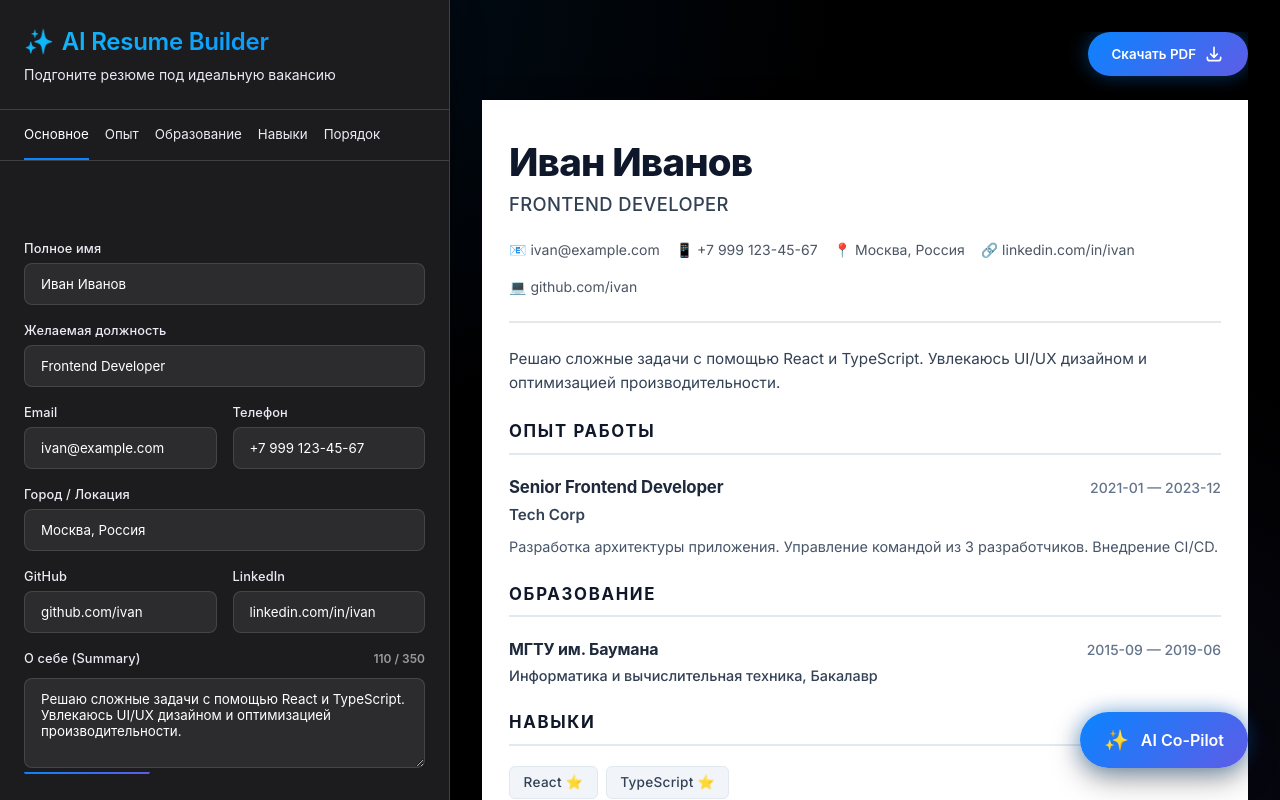
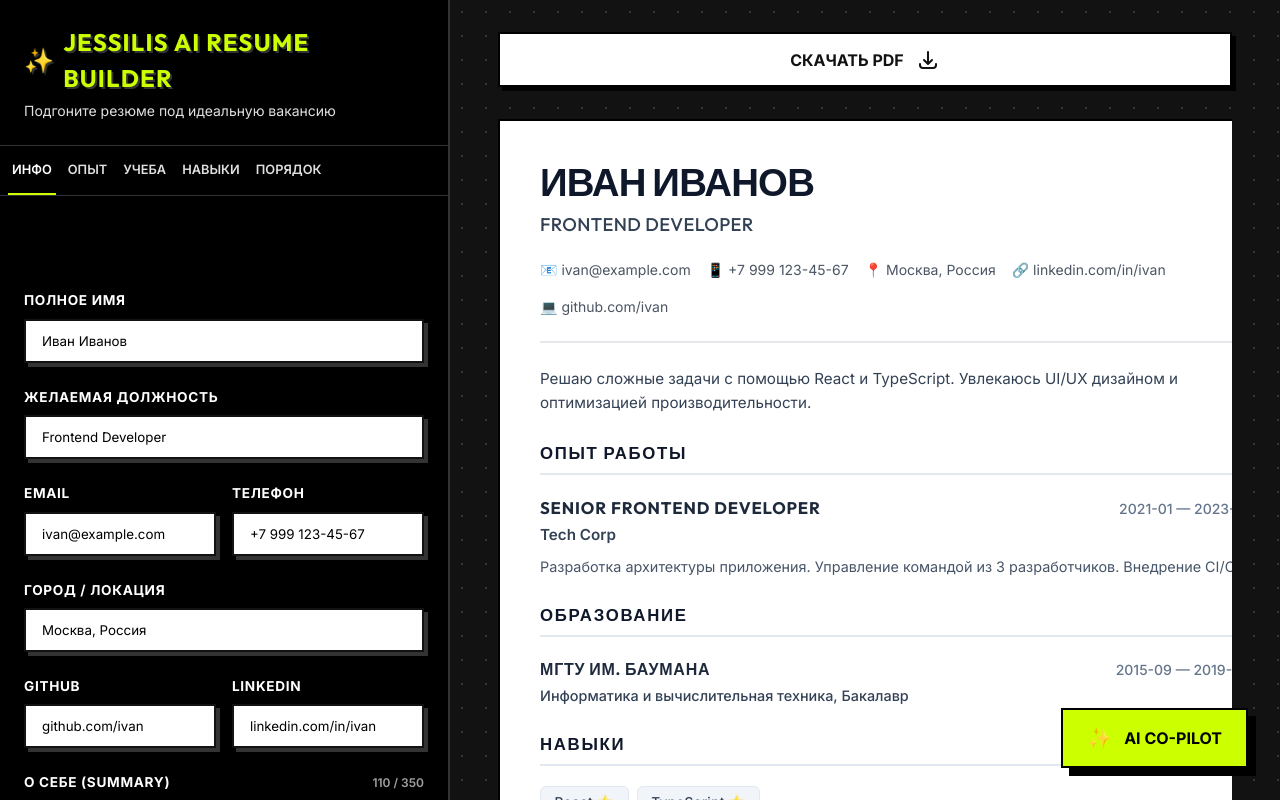
Before and after one commit to JessicaVadimovna/ATS, a React (Vite) app: page / in a window 1280 px wide. Built offline with nearby package versions, Linux system fonts and the light colour scheme.

Commit message:
feat: complete neo-brutalism UI overhaul

```diff
--- a/index.html
+++ b/index.html
@@ -4,7 +4,7 @@
     <meta charset="UTF-8" />
     <link rel="icon" type="image/svg+xml" href="/vite.svg" />
     <meta name="viewport" content="width=device-width, initial-scale=1.0" />
-    <title>ats</title>
+    <title>JessiLis AI Resume Builder</title>
   </head>
   <body>
     <div id="root"></div>
--- a/src/App.tsx
+++ b/src/App.tsx
@@ -17,7 +17,7 @@ function App() {
       <aside className="sidebar">
         <div style={{ padding: '1.5rem', borderBottom: '1px solid var(--border-color)' }}>
           <h1 className="accent-gradient-text" style={{ fontSize: '1.5rem', display: 'flex', alignItems: 'center', gap: '0.5rem' }}>
-            <span role="img" aria-label="sparkles">✨</span> AI Resume Builder
+            <span role="img" aria-label="sparkles">✨</span> JessiLis AI Resume Builder
           </h1>
           <p style={{ color: 'var(--text-secondary)', fontSize: '0.875rem', marginTop: '0.25rem', display: 'flex', alignItems: 'center', gap: '0.5rem' }}>
             Подгоните резюме под идеальную вакансию
--- a/src/components/Editor/Editor.tsx
+++ b/src/components/Editor/Editor.tsx
@@ -10,9 +10,9 @@ const Editor: React.FC = () => {
     const [activeTab, setActiveTab] = useState<'personal' | 'experience' | 'education' | 'skills' | 'sections'>('personal');
 
     const tabs = [
-        { id: 'personal', label: 'Основное' },
+        { id: 'personal', label: 'Инфо' },
         { id: 'experience', label: 'Опыт' },
-        { id: 'education', label: 'Образование' },
+        { id: 'education', label: 'Учеба' },
         { id: 'skills', label: 'Навыки' },
         { id: 'sections', label: 'Порядок' },
     ] as const;
@@ -23,8 +23,8 @@ const Editor: React.FC = () => {
             <div style={{
                 display: 'flex',
                 borderBottom: '1px solid var(--border-color)',
-                padding: '0 1.5rem',
-                gap: '1rem',
+                padding: '0 0.5rem',
+                gap: '0.5rem',
                 overflowX: 'auto',
                 scrollbarWidth: 'none' /* Firefox */
             }}>
@@ -33,10 +33,14 @@ const Editor: React.FC = () => {
                         key={tab.id}
                         onClick={() => setActiveTab(tab.id as typeof activeTab)}
                         style={{
-                            padding: '1rem 0',
+                            background: 'transparent',
+                            border: 'none',
                             borderBottom: activeTab === tab.id ? '2px solid var(--accent-primary)' : '2px solid transparent',
+                            padding: '1rem 0.25rem',
                             color: activeTab === tab.id ? 'var(--text-primary)' : 'var(--text-secondary)',
-                            whiteSpace: 'nowrap'
+                            whiteSpace: 'nowrap',
+                            fontSize: '0.8rem',
+                            boxShadow: 'none'
                         }}
                     >
                         {tab.label}
--- a/src/components/Editor/PersonalInfoForm.tsx
+++ b/src/components/Editor/PersonalInfoForm.tsx
@@ -63,17 +63,20 @@ const PersonalInfoForm: React.FC = () => {
                 animate={{ opacity: activeTip ? 1 : 0, y: activeTip ? 0 : -6 }}
                 transition={{ duration: 0.2 }}
                 style={{
-                    background: 'linear-gradient(135deg, rgba(99,102,241,0.12), rgba(139,92,246,0.08))',
-                    border: '1px solid rgba(99,102,241,0.25)',
-                    borderRadius: 'var(--radius-md)',
+                    background: 'var(--bg-secondary)',
+                    border: '2px solid var(--accent-primary)',
                     padding: '0.6rem 0.9rem',
                     fontSize: '0.8rem',
-                    color: 'var(--text-secondary)',
+                    fontWeight: 800,
+                    textTransform: 'uppercase',
+                    color: 'var(--text-primary)',
                     display: 'flex',
                     alignItems: 'center',
                     gap: '0.5rem',
                     minHeight: '2.4rem',
                     pointerEvents: 'none',
+                    boxShadow: '4px 4px 0px var(--accent-primary)',
+                    marginBottom: '1rem'
                 }}
             >
                 {activeTip && <><span>{activeTip.icon}</span><span>{activeTip.hint}</span></>}
@@ -181,8 +184,8 @@ const PersonalInfoForm: React.FC = () => {
                         width: `${Math.min(summaryRatio * 100, 100)}%`,
                         background: summaryRatio > 0.9
                             ? '#f87171'
-                            : 'linear-gradient(90deg, var(--accent-primary), var(--accent-secondary))',
-                        borderRadius: '0 0 var(--radius-sm) var(--radius-sm)',
+                            : 'var(--accent-primary)',
+                        borderRadius: '0',
                         transition: 'width 0.3s ease, background 0.3s ease',
                     }} />
                 </div>
--- a/src/components/Preview/Preview.tsx
+++ b/src/components/Preview/Preview.tsx
@@ -14,17 +14,30 @@ const Preview: React.FC = () => {
     useEffect(() => {
         const updateScale = () => {
             if (containerRef.current) {
-                const width = containerRef.current.offsetWidth;
-                // 794px is A4 width. We leave ~40px total padding.
-                if (width < 834) {
-                    setScale((width - 40) / 794);
+                const containerWidth = containerRef.current.offsetWidth;
+
+                // On mobile, the container might report 0 initially if inside a drawer,
+                // so we fallback to window.innerWidth with some padding.
+                const width = containerWidth > 0 ? containerWidth : (window.innerWidth - 32);
+
+                // 794px is the exact A4 width used by html2pdf and the container.
+                const padding = 32; // 16px padding on each side
+                const availableWidth = width - padding;
+
+                if (availableWidth < 794) {
+                    const newScale = Math.max(0.1, availableWidth / 794);
+                    setScale(newScale);
                 } else {
                     setScale(1);
                 }
             }
         };
 
+        // Запускаем сразу и после небольшой задержки (для Framer Motion)
         updateScale();
+        setTimeout(updateScale, 100);
+        setTimeout(updateScale, 300);
+
         window.addEventListener('resize', updateScale);
         return () => window.removeEventListener('resize', updateScale);
     }, []);
@@ -49,36 +62,47 @@ const Preview: React.FC = () => {
     };
 
     return (
-        <div ref={containerRef} style={{ display: 'flex', flexDirection: 'column', alignItems: 'center', width: '100%', overflowX: 'hidden', gap: '1.5rem' }}>
+        <div ref={containerRef} style={{ display: 'flex', flexDirection: 'column', alignItems: 'center', width: '100%', overflowX: 'hidden', paddingBottom: '2rem', gap: '1rem' }}>
 
             {/* Toolbar */}
             <div style={{
                 display: 'flex',
-                justifyContent: 'flex-end',
+                justifyContent: 'center',
                 width: '100%',
+                padding: '0 1rem',
                 maxWidth: '794px'
             }}>
                 <button
-                    onClick={handleExportPDF}
+                    onClick={(e) => {
+                        e.preventDefault();
+                        handleExportPDF();
+                    }}
                     disabled={isExporting}
                     style={{
-                        background: 'linear-gradient(135deg, var(--accent-primary) 0%, var(--accent-secondary) 100%)',
-                        color: 'white',
-                        padding: '0.75rem 1.5rem',
-                        borderRadius: 'var(--radius-full)',
-                        fontWeight: 600,
+                        background: 'var(--text-primary)',
+                        color: 'var(--bg-primary)',
+                        border: '2px solid var(--text-inverted)',
+                        padding: '0.85rem 2rem',
+                        fontWeight: 800,
+                        textTransform: 'uppercase',
                         display: 'flex',
                         alignItems: 'center',
-                        gap: '0.5rem',
-                        boxShadow: 'var(--shadow-glow)',
+                        justifyContent: 'center',
+                        gap: '0.75rem',
+                        width: '100%',
+                        boxShadow: '4px 4px 0px rgba(0,0,0,1)',
                         opacity: isExporting ? 0.7 : 1,
-                        transition: 'all var(--transition-normal)'
+                        transition: 'transform 0.1s, box-shadow 0.1s',
+                        cursor: 'pointer',
+                        fontSize: '1rem'
                     }}
-                    onMouseOver={e => e.currentTarget.style.transform = 'translateY(-2px)'}
-                    onMouseOut={e => e.currentTarget.style.transform = 'translateY(0)'}
+                    onMouseOver={e => { e.currentTarget.style.transform = 'translate(-2px, -2px)'; e.currentTarget.style.boxShadow = '6px 6px 0px rgba(0,0,0,1)'; }}
+                    onMouseOut={e => { e.currentTarget.style.transform = 'translate(0, 0)'; e.currentTarget.style.boxShadow = '4px 4px 0px rgba(0,0,0,1)'; }}
+                    onMouseDown={e => { e.currentTarget.style.transform = 'translate(4px, 4px)'; e.currentTarget.style.boxShadow = 'none'; }}
+                    onMouseUp={e => { e.currentTarget.style.transform = 'translate(-2px, -2px)'; e.currentTarget.style.boxShadow = '6px 6px 0px rgba(0,0,0,1)'; }}
                 >
                     {isExporting ? 'Экспорт...' : 'Скачать PDF'}
-                    <svg width="20" height="20" viewBox="0 0 24 24" fill="none" xmlns="http://www.w3.org/2000/svg">
+                    <svg width="24" height="24" viewBox="0 0 24 24" fill="none" xmlns="http://www.w3.org/2000/svg">
                         <path d="M4 16V17C4 18.6569 5.34315 20 7 20H17C18.6569 20 20 18.6569 20 17V16M16 12L12 16M12 16L8 12M12 16V4" stroke="currentColor" strokeWidth="2" strokeLinecap="round" strokeLinejoin="round" />
                     </svg>
                 </button>
@@ -86,29 +110,26 @@ const Preview: React.FC = () => {
 
             {/* A4 Container Scaler */}
             <div style={{
-                width: '100%',
-                maxWidth: '794px',
-                height: `${1123 * scale}px`, // Reserve exact scaled height so layout doesn't jump
+                width: `${Math.floor(794 * scale)}px`, /* Force container to be EXACTLY the scaled size to prevent flex overflow */
+                height: `${Math.ceil(1123 * scale)}px`,
                 position: 'relative',
-                display: 'flex',
-                justifyContent: 'center',
-                transformOrigin: 'top center',
+                overflow: 'hidden', /* Try hiding overflowing box shadows that cause scrollbars */
+                marginTop: '1rem',
             }}>
                 <motion.div
                     initial={{ opacity: 0, y: 20 }}
                     animate={{ opacity: 1, y: 0 }}
                     transition={{ duration: 0.5, delay: 0.2 }}
-                    className="glass-panel"
                     style={{
                         width: '794px',
-                        height: '1123px', // Exact A4 dimensions mapped 1:1 to mm
+                        height: '1123px', // Exact A4 dimensions
                         backgroundColor: '#fff',
-                        overflow: 'hidden',
-                        boxShadow: 'var(--shadow-md)',
+                        border: '2px solid #000',
                         position: 'absolute',
                         top: 0,
-                        transformOrigin: 'top center',
-                        transform: `scale(${scale})`, // Perfectly scale down for mobile
+                        left: 0,
+                        transformOrigin: 'top left', // Safe transform origin
+                        transform: `scale(${scale})`, // Perfectly scale down
                     }}
                 >
                     <div ref={resumeRef} style={{ width: '100%', height: '100%' }}>
--- a/src/index.css
+++ b/src/index.css
@@ -1,47 +1,51 @@
 @import url('https://fonts.googleapis.com/css2?family=Inter:wght@300;400;500;600;700&family=Outfit:wght@400;500;600;700&display=swap');
 
 :root {
-  /* Apple Dark Mode Premium Theme */
-  --bg-primary: #000000;
-  --bg-secondary: #1c1c1e;
-  --bg-panel: rgba(28, 28, 30, 0.7);
-  --bg-input: #2c2c2e;
+  /* Neo-Brutalism Dark Theme */
+  --bg-primary: #121212;
+  --bg-secondary: #000000;
+  --bg-panel: #ffffff;
+  --bg-input: #ffffff;
 
+  /* Inverted text for brutalist light sections */
   --text-primary: #ffffff;
-  --text-secondary: #ebebf5;
-  --text-muted: rgba(235, 235, 245, 0.6);
+  --text-secondary: #e0e0e0;
+  --text-muted: #a0a0a0;
+  --text-inverted: #000000;
 
-  --accent-primary: #0a84ff;
-  /* Apple Blue */
-  --accent-secondary: #5e5ce6;
-  /* Apple Indigo */
-  --accent-glow: rgba(10, 132, 255, 0.4);
+  /* Accent: electric green/yellow for high contrast */
+  --accent-primary: #ccff00;
+  --accent-secondary: #00e5ff;
 
-  --border-color: rgba(84, 84, 88, 0.65);
-  --border-focus: #0a84ff;
+  --border-color: #333333;
+  --border-focus: var(--accent-primary);
 
   --success: #32d74b;
-  --warning: #ffd60a;
-  --danger: #ff453a;
+  --warning: #ffaa00;
+  --danger: #ff3333;
 
-  --radius-sm: 8px;
-  --radius-md: 14px;
-  /* iOS standard */
-  --radius-lg: 22px;
-  --radius-full: 9999px;
+  /* Brutalism: No rounded corners */
+  --radius-sm: 0px;
+  --radius-md: 0px;
+  --radius-lg: 0px;
+  --radius-full: 0px;
 
-  --shadow-sm: 0 4px 12px rgba(0, 0, 0, 0.2);
-  --shadow-md: 0 10px 30px rgba(0, 0, 0, 0.4);
-  --shadow-glow: 0 0 20px var(--accent-glow);
+  /* Brutalism: Solid offset shadows instead of blurs */
+  --border-width: 2px;
+  --shadow-sm: 4px 4px 0px rgba(255, 255, 255, 0.1);
+  --shadow-md: 8px 8px 0px rgba(0, 0, 0, 1);
+  --shadow-glow: 4px 4px 0px var(--accent-primary);
+  --shadow-hover: 2px 2px 0px var(--accent-primary);
 
-  --glass-bg: rgba(28, 28, 30, 0.65);
-  --glass-border: rgba(255, 255, 255, 0.1);
-  --glass-blur: blur(20px);
-  --glass-saturate: saturate(180%);
+  /* Glass is gone, replaced with solid structural blocks */
+  --glass-bg: var(--bg-secondary);
+  --glass-border: var(--border-color);
+  --glass-blur: none;
+  --glass-saturate: none;
 
-  --transition-fast: 0.2s cubic-bezier(0.25, 1, 0.5, 1);
-  --transition-normal: 0.4s cubic-bezier(0.25, 1, 0.5, 1);
-  --transition-slow: 0.6s cubic-bezier(0.25, 1, 0.5, 1);
+  --transition-fast: 0.15s ease-in-out;
+  --transition-normal: 0.25s ease-in-out;
+  --transition-slow: 0.4s ease-in-out;
 }
 
 * {
@@ -51,11 +55,8 @@
 }
 
 body {
-  font-family: -apple-system, BlinkMacSystemFont, 'Inter', 'SF Pro Text', 'San Francisco', sans-serif;
+  font-family: 'Inter', sans-serif;
   background-color: var(--bg-primary);
-  background-image:
-    radial-gradient(ellipse at 20% 0%, rgba(10, 132, 255, 0.1), transparent 40%),
-    radial-gradient(ellipse at 80% 100%, rgba(94, 92, 230, 0.1), transparent 40%);
   color: var(--text-primary);
   line-height: 1.5;
   -webkit-font-smoothing: antialiased;
@@ -70,32 +71,39 @@ h3,
 h4,
 h5,
 h6 {
-  font-family: -apple-system, BlinkMacSystemFont, 'SF Pro Display', 'Outfit', sans-serif;
-  font-weight: 600;
-  letter-spacing: -0.01em;
+  font-family: 'Outfit', sans-serif;
+  font-weight: 700;
+  text-transform: uppercase;
+  letter-spacing: 0.05em;
 }
 
 button {
   cursor: pointer;
-  border: none;
-  background: none;
+  border: var(--border-width) solid var(--text-primary);
+  background: var(--bg-secondary);
   font-family: inherit;
-  color: inherit;
+  color: var(--text-primary);
+  font-weight: 600;
+  text-transform: uppercase;
+  transition: all var(--transition-fast);
+}
+
+button:active {
+  transform: translate(2px, 2px) !important;
+  box-shadow: none !important;
 }
 
 input,
 textarea,
 select {
   font-family: inherit;
-  color: inherit;
+  color: var(--text-inverted);
   background: var(--bg-input);
-  border: 1.5px solid var(--border-color);
+  border: var(--border-width) solid var(--bg-primary);
   border-radius: var(--radius-sm);
   padding: 0.75rem 1rem;
-  transition:
-    border-color var(--transition-fast),
-    box-shadow var(--transition-fast),
-    background var(--transition-fast);
+  box-shadow: 4px 4px 0px rgba(255, 255, 255, 0.2);
+  transition: all var(--transition-fast);
   outline: none;
   width: 100%;
 }
@@ -103,8 +111,8 @@ select {
 input:focus,
 textarea:focus {
   border-color: var(--border-focus);
-  box-shadow: 0 0 0 3px rgba(10, 132, 255, 0.15);
-  background: rgba(44, 44, 46, 0.95);
+  background: #ffffff;
+  box-shadow: 4px 4px 0px var(--accent-primary);
 }
 
 textarea {
@@ -116,58 +124,61 @@ textarea {
 .form-field {
   display: flex;
   flex-direction: column;
-  gap: 0.3rem;
+  gap: 0.5rem;
+  margin-bottom: 0.5rem;
 }
 
 .form-field label {
   display: block;
-  font-size: 0.8rem;
-  font-weight: 500;
-  color: var(--text-secondary);
-  letter-spacing: 0.01em;
+  font-size: 0.85rem;
+  font-weight: 700;
+  text-transform: uppercase;
+  color: var(--text-primary);
+  letter-spacing: 0.05em;
 }
 
 /* Custom Scrollbar */
 ::-webkit-scrollbar {
-  width: 8px;
-  height: 8px;
+  width: 12px;
+  height: 12px;
 }
 
 ::-webkit-scrollbar-track {
-  background: transparent;
+  background: var(--bg-primary);
+  border-left: var(--border-width) solid var(--border-color);
 }
 
 ::-webkit-scrollbar-thumb {
-  background: rgba(255, 255, 255, 0.1);
-  border-radius: var(--radius-full);
+  background: var(--text-primary);
+  border: var(--border-width) solid var(--bg-primary);
 }
 
 ::-webkit-scrollbar-thumb:hover {
-  background: rgba(255, 255, 255, 0.2);
+  background: var(--accent-primary);
 }
 
 /* Utilities */
 .glass-panel {
-  background: var(--glass-bg);
-  backdrop-filter: var(--glass-blur) var(--glass-saturate);
-  -webkit-backdrop-filter: var(--glass-blur) var(--glass-saturate);
-  border: 0.5px solid var(--glass-border);
-  border-radius: var(--radius-md);
-  box-shadow: 0 8px 32px rgba(0, 0, 0, 0.3);
+  background: var(--bg-secondary);
+  border: var(--border-width) solid var(--border-color);
+  box-shadow: var(--shadow-md);
 }
 
 .gradient-text {
-  background: linear-gradient(135deg, #ffffff 0%, #ebebf5 100%);
-  -webkit-background-clip: text;
-  -webkit-text-fill-color: transparent;
-  background-clip: text;
+  color: var(--text-primary);
+  background: none;
+  -webkit-background-clip: unset;
+  -webkit-text-fill-color: unset;
+  background-clip: unset;
 }
 
 .accent-gradient-text {
-  background: linear-gradient(135deg, #10bbfa 0%, var(--accent-primary) 100%);
-  -webkit-background-clip: text;
-  -webkit-text-fill-color: transparent;
-  background-clip: text;
+  color: var(--accent-primary);
+  text-shadow: 2px 2px 0px var(--border-color);
+  background: none;
+  -webkit-background-clip: unset;
+  -webkit-text-fill-color: unset;
+  background-clip: unset;
 }
 
 .app-container {
@@ -181,12 +192,11 @@ textarea {
   width: 450px;
   min-width: 450px;
   height: 100%;
-  border-right: 1px solid var(--border-color);
+  border-right: var(--border-width) solid var(--border-color);
   background: var(--bg-secondary);
   display: flex;
   flex-direction: column;
   z-index: 10;
-  box-shadow: var(--shadow-md);
 }
 
 .preview-area {
@@ -198,6 +208,8 @@ textarea {
   justify-content: center;
   align-items: flex-start;
   position: relative;
+  background-image: radial-gradient(var(--border-color) 1px, transparent 1px);
+  background-size: 24px 24px;
 }
 
 /* AI Co-Pilot Components */
@@ -210,15 +222,21 @@ textarea {
   align-items: center;
   gap: 0.75rem;
   padding: 1rem 1.5rem;
-  background: linear-gradient(135deg, var(--accent-primary) 0%, var(--accent-secondary) 100%);
-  color: white;
-  border-radius: var(--radius-full);
-  font-weight: 600;
+  background: var(--accent-primary);
+  color: #000000;
+  border: var(--border-width) solid #000000;
+  font-weight: 800;
   font-size: 1rem;
-  box-shadow: var(--shadow-md), var(--shadow-glow);
+  text-transform: uppercase;
+  box-shadow: var(--shadow-md);
   cursor: pointer;
   outline: none;
-  border: none;
+  transition: transform 0.1s, box-shadow 0.1s;
+}
+
+.ai-fab:active {
+  transform: translate(4px, 4px) !important;
+  box-shadow: none !important;
 }
 
 .ai-fab-icon {
@@ -231,9 +249,7 @@ textarea {
   left: 0;
   right: 0;
   bottom: 0;
-  background: rgba(0, 0, 0, 0.4);
-  backdrop-filter: blur(4px);
-  -webkit-backdrop-filter: blur(4px);
+  background: rgba(0, 0, 0, 0.8);
   z-index: 150;
 }
 
@@ -244,38 +260,39 @@ textarea {
   bottom: 0;
   width: 450px;
   max-width: 100vw;
-  background: var(--bg-secondary);
+  background: var(--bg-primary);
   z-index: 200;
   display: flex;
   flex-direction: column;
-  box-shadow: -10px 0 40px rgba(0, 0, 0, 0.6);
-  border-left: 1px solid var(--border-color);
+  border-left: var(--border-width) solid var(--border-color);
+  box-shadow: -8px 0 0 rgba(0, 0, 0, 1);
 }
 
 .ai-drawer-header {
   padding: 1.5rem;
-  border-bottom: 1px solid var(--border-color);
+  border-bottom: var(--border-width) solid var(--border-color);
+  background: var(--bg-secondary);
   display: flex;
   justify-content: space-between;
   align-items: flex-start;
 }
 
 .ai-drawer-close {
-  background: rgba(255, 255, 255, 0.1);
-  border-radius: 50%;
-  width: 32px;
-  height: 32px;
+  background: var(--bg-primary);
+  border: var(--border-width) solid var(--border-color);
+  width: 36px;
+  height: 36px;
   display: flex;
   align-items: center;
   justify-content: center;
-  color: var(--text-secondary);
+  color: var(--text-primary);
   transition: all var(--transition-fast);
+  box-shadow: var(--shadow-sm);
 }
 
-.ai-drawer-close:hover {
-  background: rgba(255, 255, 255, 0.2);
-  color: var(--text-primary);
-  transform: scale(1.1);
+.ai-drawer-close:active {
+  transform: translate(2px, 2px);
+  box-shadow: none;
 }
 
 .ai-drawer-content {
@@ -304,7 +321,7 @@ textarea {
 
   .ai-fab {
     bottom: 5.5rem;
-    right: 1rem;
+    right: 1.5rem;
     padding: 0.85rem 1.25rem;
     font-size: 0.95rem;
   }
@@ -314,7 +331,7 @@ textarea {
 .mobile-bottom-bar {
   display: none;
   padding: 0.75rem 1rem;
-  border-top: 1px solid var(--border-color);
+  border-top: var(--border-width) solid var(--border-color);
   background: var(--bg-secondary);
 }
 
@@ -324,24 +341,27 @@ textarea {
   align-items: center;
   justify-content: center;
   gap: 0.6rem;
-  padding: 0.75rem 1.25rem;
-  background: linear-gradient(135deg, var(--accent-primary) 0%, var(--accent-secondary) 100%);
-  color: white;
-  border-radius: var(--radius-full);
-  font-weight: 600;
+  padding: 0.85rem 1.25rem;
+  background: var(--text-primary);
+  color: var(--bg-primary);
+  border: var(--border-width) solid var(--text-inverted);
+  font-weight: 800;
   font-size: 0.95rem;
-  box-shadow: var(--shadow-glow);
+  text-transform: uppercase;
+  box-shadow: var(--shadow-sm);
   cursor: pointer;
-  border: none;
   outline: none;
+}
+
+.mobile-preview-toggle:active {
+  transform: translate(2px, 2px);
+  box-shadow: none;
 }
 
 .mobile-preview-overlay {
   position: fixed;
   inset: 0;
-  background: rgba(0, 0, 0, 0.5);
-  backdrop-filter: blur(4px);
-  -webkit-backdrop-filter: blur(4px);
+  background: rgba(0, 0, 0, 0.9);
   z-index: 300;
 }
 
@@ -352,11 +372,12 @@ textarea {
   bottom: 0;
   height: 92vh;
   background: var(--bg-primary);
+  background-image: radial-gradient(var(--border-color) 1px, transparent 1px);
+  background-size: 24px 24px;
   z-index: 400;
-  border-radius: 1.25rem 1.25rem 0 0;
+  border-top: var(--border-width) solid var(--border-color);
   display: flex;
   flex-direction: column;
-  box-shadow: 0 -10px 60px rgba(0, 0, 0, 0.7);
 }
 
 .mobile-preview-handle {
@@ -366,13 +387,13 @@ textarea {
   gap: 0.4rem;
   padding: 0.75rem 1rem 0.5rem;
   cursor: pointer;
-  border-bottom: 1px solid var(--border-color);
+  border-bottom: var(--border-width) solid var(--border-color);
+  background: var(--bg-secondary);
 }
 
 .mobile-preview-handle-bar {
-  width: 40px;
-  height: 4px;
-  border-radius: 2px;
+  width: 60px;
+  height: 6px;
   background: var(--border-color);
 }
 
```
Also changed, not shown: src/components/Editor/AIAssistantForm.tsx (+10 -5 lines), src/components/Editor/EducationForm.tsx (+13 -7 lines), src/components/Editor/ExperienceForm.tsx (+13 -7 lines), src/components/Editor/SectionOrderForm.tsx (+5 -5 lines), src/components/Editor/SkillsForm.tsx (+11 -18 lines).
